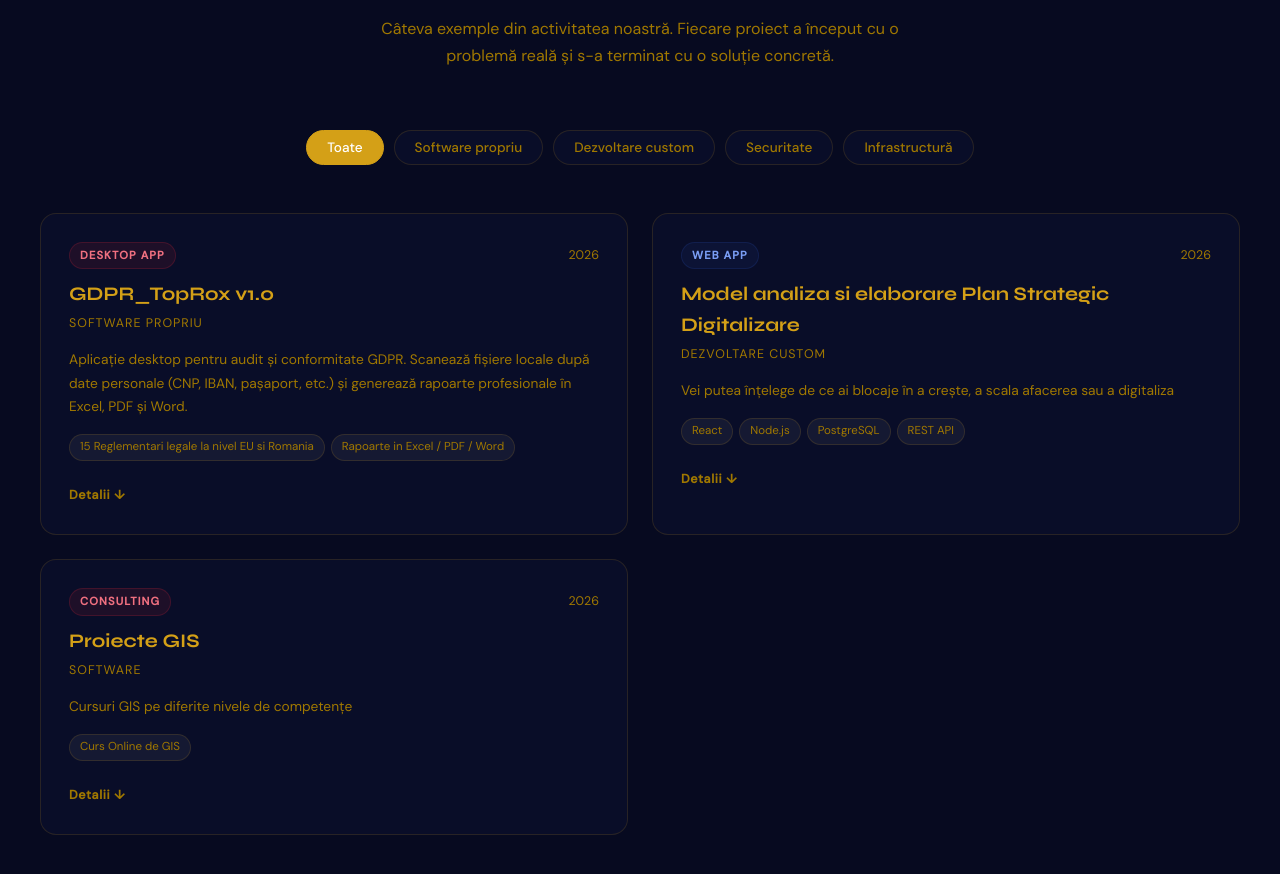
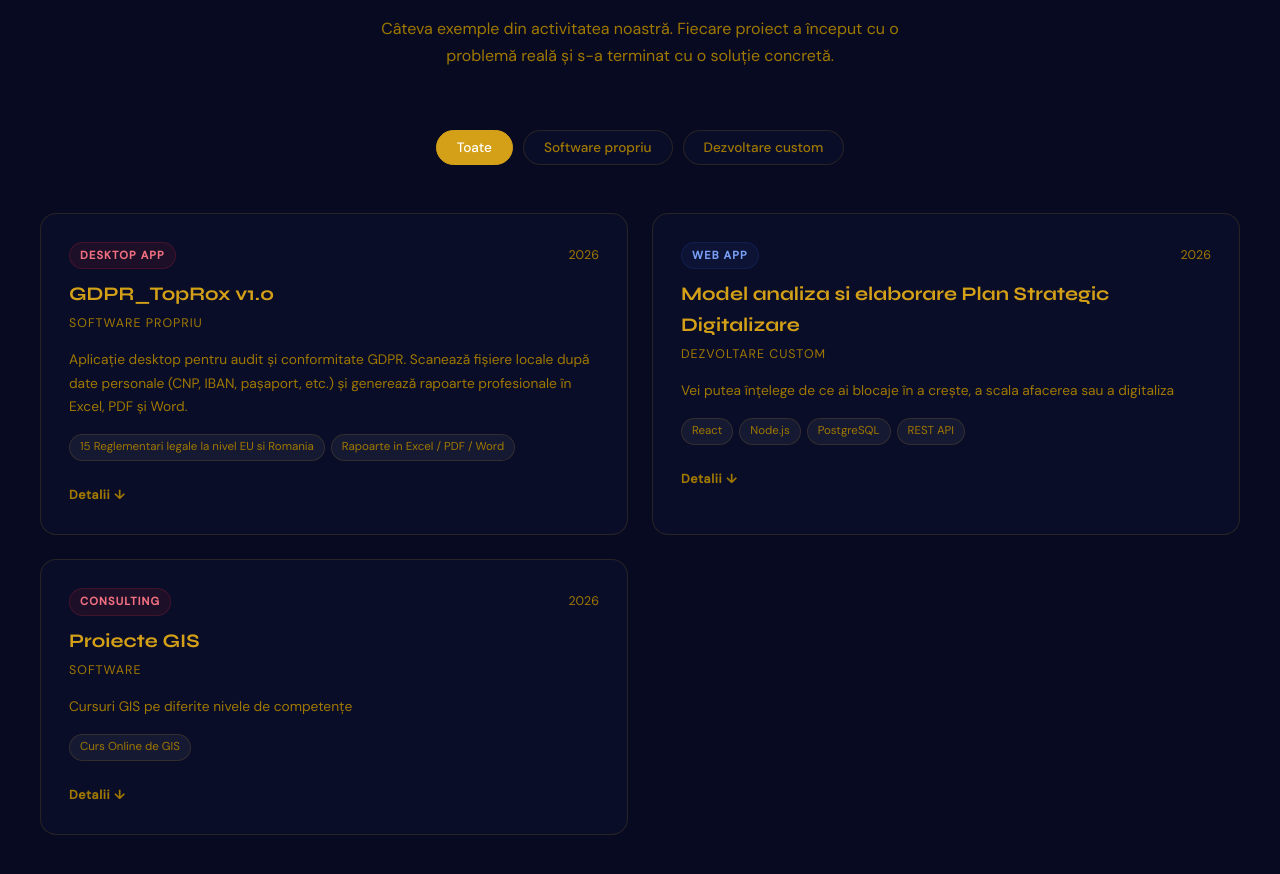
Before and after one commit to TopRoxProject/toprox-website, a React (Create React App) app: page / in a window 1280 px wide. Shown: the part 3120-3994 px from the top of the page. Built offline with nearby package versions, Linux system fonts and the light colour scheme; the HTML template or start-up script is replaced by a standard one.

Commit message:
Update Portfolio.js

```diff
--- a/src/components/Portfolio.js
+++ b/src/components/Portfolio.js
@@ -37,7 +37,7 @@ const projects = [
   },
 ];
 
-const categories = ['Toate', 'Software propriu', 'Dezvoltare custom', 'Securitate', 'Infrastructură'];
+const categories = ['Toate', 'Software propriu', 'Dezvoltare custom'];
 
 export default function Portfolio() {
   const [filter, setFilter] = useState('Toate');
```
